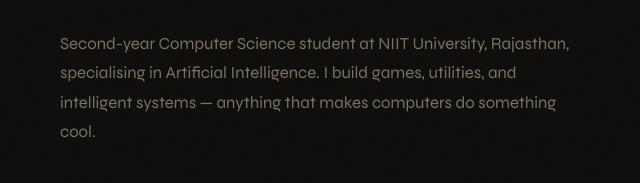
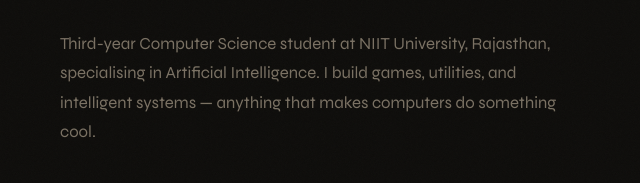
Before and after one commit to adiotz/portfolio, a plain HTML site: page index.html in a window 1280 px wide. Shown: the part 528-711 px from the top of the page, 4-644 px from the left. Drawn offline with nearby package versions, Linux system fonts and the light colour scheme; a web font is replaced by a local one.

Commit message:
Update index.html

```diff
--- a/index.html
+++ b/index.html
@@ -32,7 +32,7 @@
     <h1 class="hero-name">Aditya<br><em>Sable</em></h1>
     <p class="hero-sub">CSE Student · AI Specialisation · Builder of Things</p>
     <p class="hero-desc">
-      Second-year Computer Science student at NIIT University, Rajasthan, specialising in Artificial Intelligence.
+      Third-year Computer Science student at NIIT University, Rajasthan, specialising in Artificial Intelligence.
       I build games, utilities, and intelligent systems — anything that makes computers do something cool.
     </p>
     <div class="hero-links">
```
